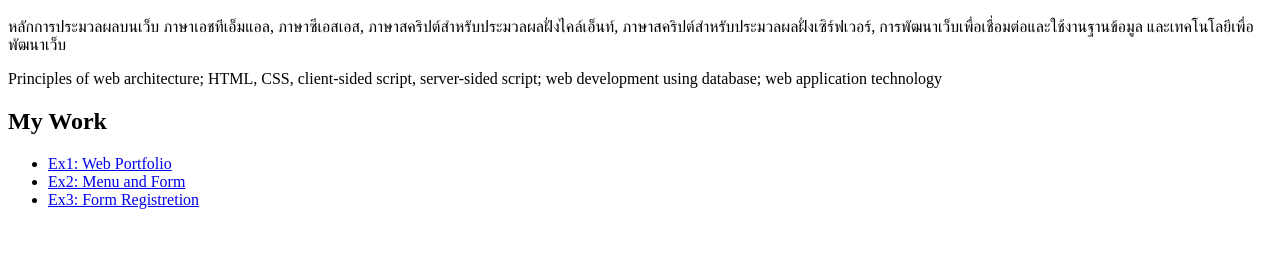
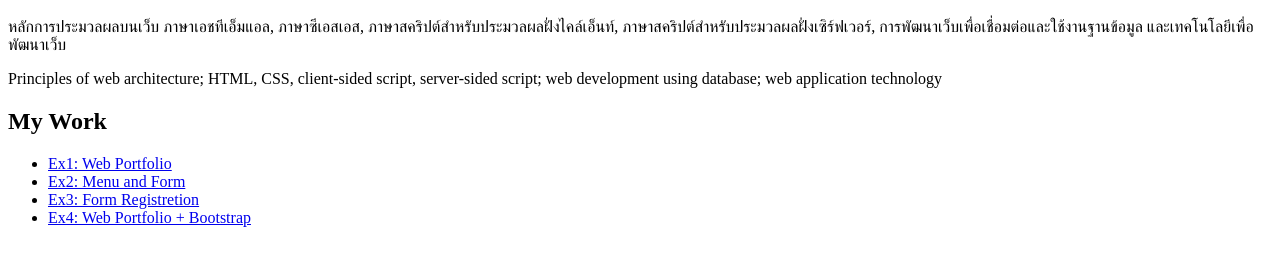
Before and after one commit to Weerapat013/weerapat_webprogramming, a plain HTML site: page webprogramming.html in a window 1280 px wide. Shown: the part 146-412 px from the top of the page. Drawn offline with Linux system fonts and the light colour scheme.

Commit message:
first commit

```diff
--- a/webprogramming.html
+++ b/webprogramming.html
@@ -20,6 +20,7 @@
         <li><a href="index.html">Ex1: Web Portfolio</a></li>
         <li><a href="ex2_menu/ex2_Menu.html">Ex2: Menu and Form</a></li>
         <li><a href="ex3_form/ex3_form.html">Ex3: Form Registretion</a></li>
+        <li><a href="BootstrapPortfolio/index_bs.html">Ex4: Web Portfolio + Bootstrap</a></li>
     </ul>
 </body>
 </html>
```
